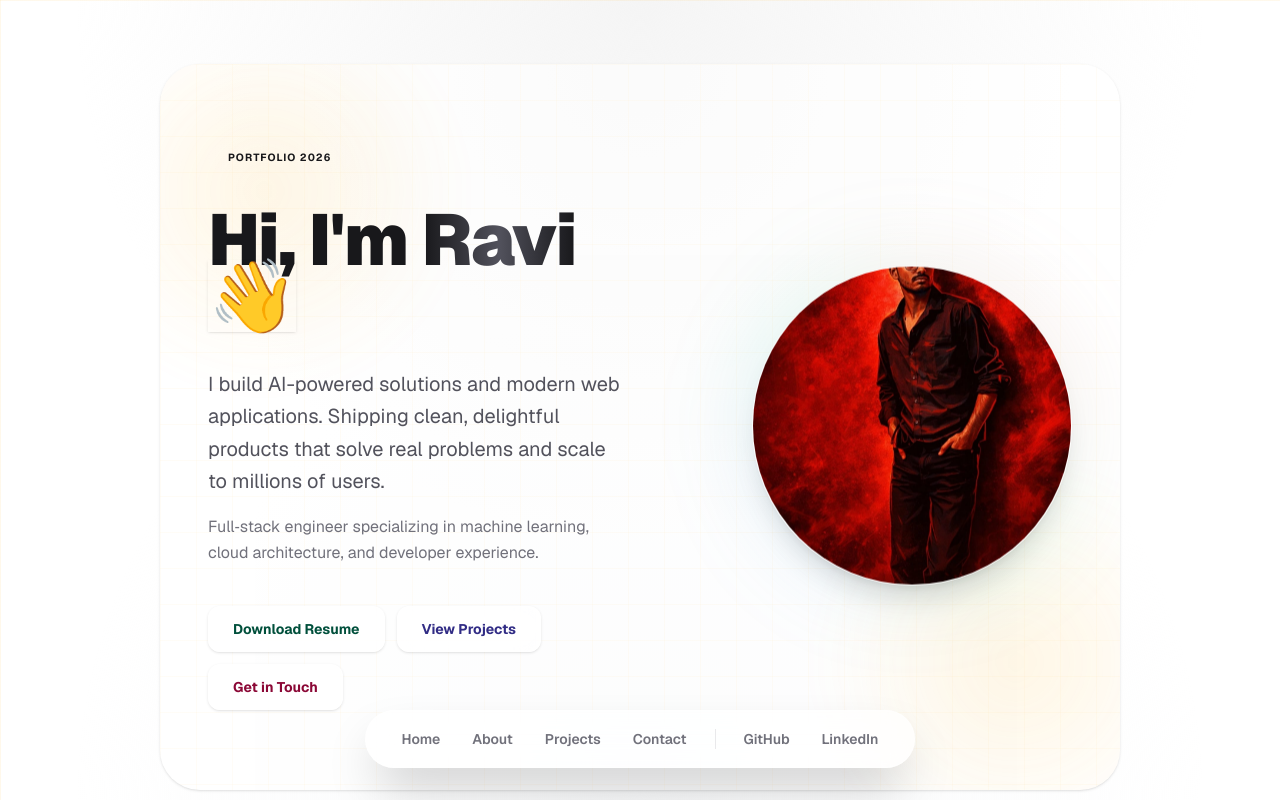
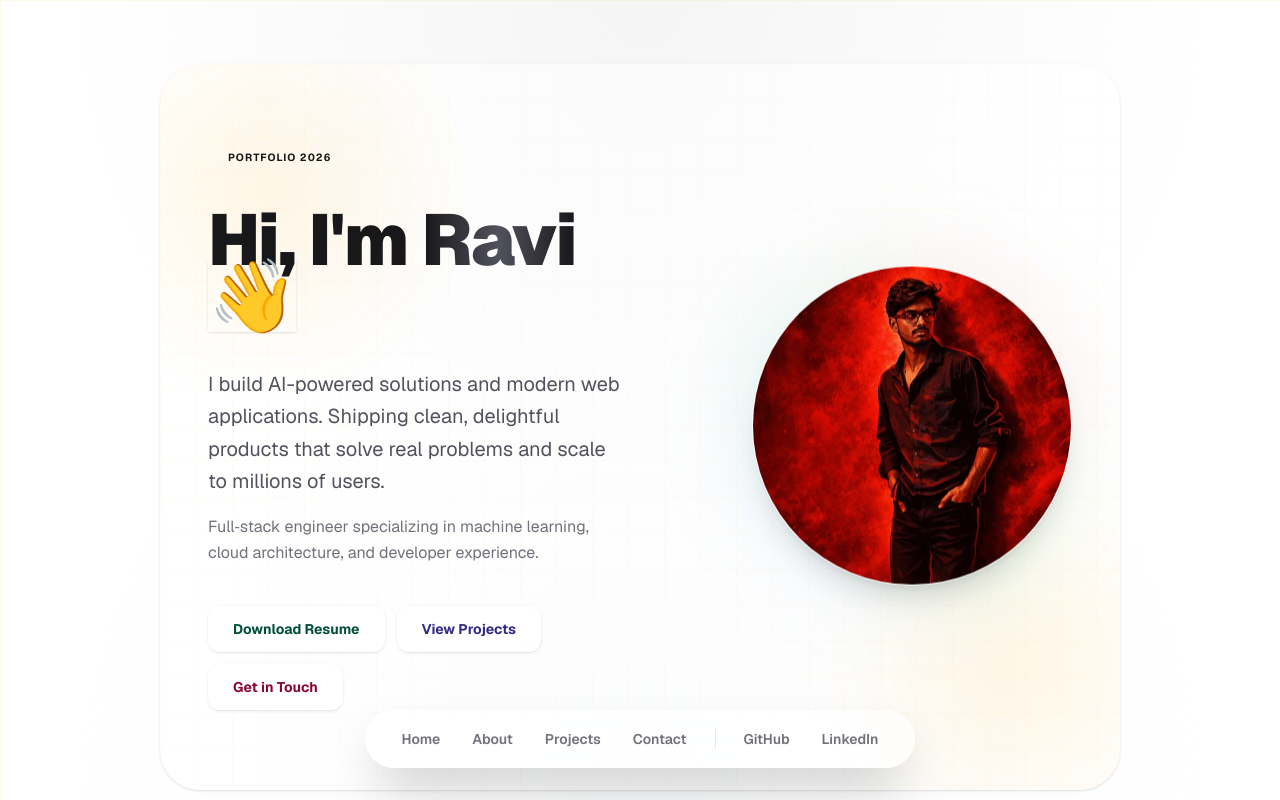
Before and after one commit to RAVIYADAV6522/ravi-portfolio, a Next.js app: page / in a window 1280 px wide. Shown: the top 800 px of the page. Built offline with nearby package versions, Linux system fonts and the light colour scheme.

Commit message:
profile pic issue resolved

```diff
--- a/src/components/HeroSection.tsx
+++ b/src/components/HeroSection.tsx
@@ -23,7 +23,9 @@ export function HeroSection() {
                 <span className="bg-gradient-to-r from-zinc-900 via-zinc-600 to-zinc-900 bg-clip-text text-transparent">
                   Ravi
                 </span>{" "}
-                <span className="inline-block animate-bounce shadow-sm">👋</span>
+                <span className="inline-block animate-bounce shadow-sm">
+                  👋
+                </span>
               </h1>
               <div className="space-y-4">
                 <p className="max-w-xl text-lg leading-relaxed text-zinc-600 sm:text-xl">
@@ -32,8 +34,8 @@ export function HeroSection() {
                   and scale to millions of users.
                 </p>
                 <p className="max-w-xl text-base leading-relaxed text-zinc-500">
-                  Full‑stack engineer specializing in machine learning,
-                  cloud architecture, and developer experience.
+                  Full‑stack engineer specializing in machine learning, cloud
+                  architecture, and developer experience.
                 </p>
               </div>
             </div>
@@ -62,21 +64,19 @@ export function HeroSection() {
 
           <div className="flex flex-1 justify-center lg:justify-end">
             <div className="animate-float relative mt-4 lg:mt-0">
-              {/* Outer decorative ring */}
-              <div className="absolute -inset-4 rounded-full bg-gradient-to-tr from-indigo-500/10 via-emerald-500/10 to-rose-500/10 blur-2xl" />
+              {/* Outer decorative ring (keep behind the portrait) */}
+              <div className="absolute -inset-4 rounded-full bg-gradient-to-tr from-indigo-500/10 via-emerald-500/10 to-rose-500/10 blur-2xl z-0" />
 
-              <div className="glass relative h-56 w-56 overflow-hidden rounded-full border-4 border-white shadow-xl sm:h-72 sm:w-72 lg:h-80 lg:w-80">
+              <div className="glass relative z-10 h-56 w-56 overflow-hidden rounded-full border-4 border-white shadow-xl sm:h-72 sm:w-72 lg:h-80 lg:w-80">
                 <Image
                   src="/profile1.jpeg"
                   alt="Ravi Yadav"
                   fill
                   sizes="(max-width: 768px) 224px, 320px"
-                  className="object-cover"
+                  className="object-cover object-top"
                   priority
                 />
               </div>
-
-
             </div>
           </div>
         </div>
```
